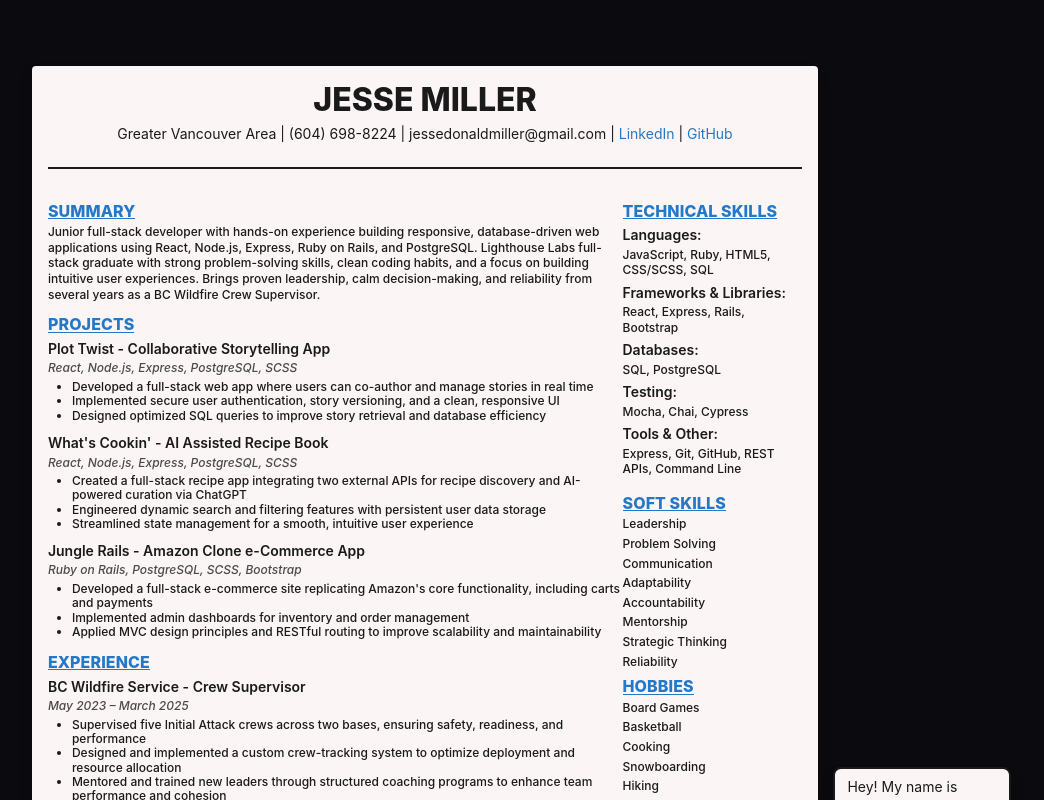
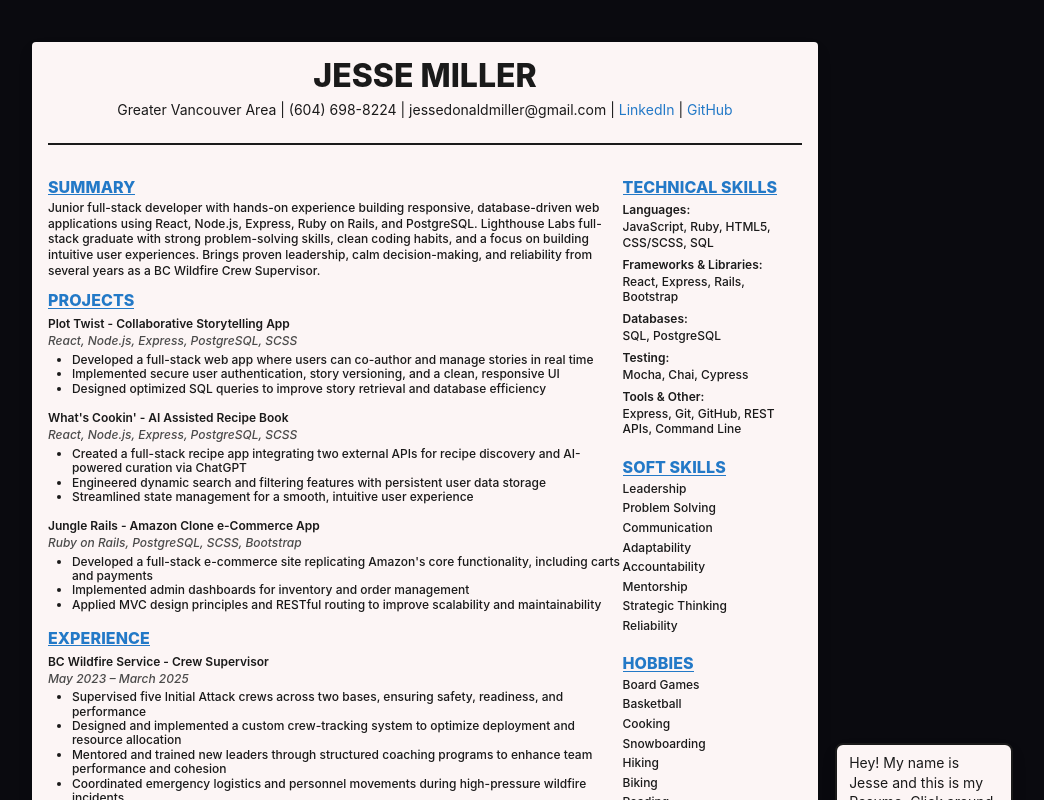
Before and after one commit to Jesse-D-Miller/webDevResume, a React (Vite) app: page / in a window 1280 px wide. Shown: the top 800 px of the page, without its empty margins (215-1259 px from the left). Built offline with nearby package versions, Linux system fonts and the light colour scheme.

Commit message:
fixed the rest of the CSS margins on resume front

```diff
--- a/src/App.css
+++ b/src/App.css
@@ -3,7 +3,7 @@
   display: flex;
   align-items: center;
   justify-content: center;
-  padding: var(--space-8);
+  padding: var(--space-2);
   overflow: visible;
 }
 
@@ -44,7 +44,7 @@
     "box-4 box-4 box-4 box-4 box-4 box-4 box-4 box-4 box-4 box-4 box-4 box-4 box-4 box-4 box-4 box-4 box-9 box-9 box-9 box-9 box-9"
     "box-4 box-4 box-4 box-4 box-4 box-4 box-4 box-4 box-4 box-4 box-4 box-4 box-4 box-4 box-4 box-4 box-9 box-9 box-9 box-9 box-9"
     "box-4 box-4 box-4 box-4 box-4 box-4 box-4 box-4 box-4 box-4 box-4 box-4 box-4 box-4 box-4 box-4 box-9 box-9 box-9 box-9 box-9"
-    "box-4 box-4 box-4 box-4 box-4 box-4 box-4 box-4 box-4 box-4 box-4 box-4 box-4 box-4 box-4 box-4 box-9 box-9 box-9 box-9 box-9"
+    "box-4 box-4 box-4 box-4 box-4 box-4 box-4 box-4 box-4 box-4 box-4 box-4 box-4 box-4 box-4 box-4 box-10 box-10 box-10 box-10 box-10"
     "box-4 box-4 box-4 box-4 box-4 box-4 box-4 box-4 box-4 box-4 box-4 box-4 box-4 box-4 box-4 box-4 box-10 box-10 box-10 box-10 box-10"
     "box-4 box-4 box-4 box-4 box-4 box-4 box-4 box-4 box-4 box-4 box-4 box-4 box-4 box-4 box-4 box-4 box-10 box-10 box-10 box-10 box-10"
     "box-4 box-4 box-4 box-4 box-4 box-4 box-4 box-4 box-4 box-4 box-4 box-4 box-4 box-4 box-4 box-4 box-10 box-10 box-10 box-10 box-10"
@@ -206,7 +206,7 @@
 
 .resume-front h4 {
   margin: 0;
-  font-size: var(--text-sm);
+  font-size: var(--text-xs);
   font-weight: 600;
   color: var(--color-ink);
 }
@@ -265,6 +265,18 @@
   margin-top: 16px;
 }
 
+.clickable-section:nth-child(8) {
+  margin-top: 6px;
+}
+
+.clickable-section:nth-child(10) {
+  margin-top: 5px;
+}
+
+.clickable-section:nth-child(11) {
+  margin-top: 1px;
+}
+
 .projects-section h3 {
   margin-top: var(--space-3);
 }
@@ -275,9 +287,9 @@
   margin-bottom: var(--space-2);
 }
 
-.technical-skills-section h4,
-.soft-skills-section h4 {
-  font-size: var(--text-sm);
+.technical-skills-section h4 {
+  font-size: var(--text-xs);
+  font-style: bold;
 }
 
 /* pixel hero */
```
